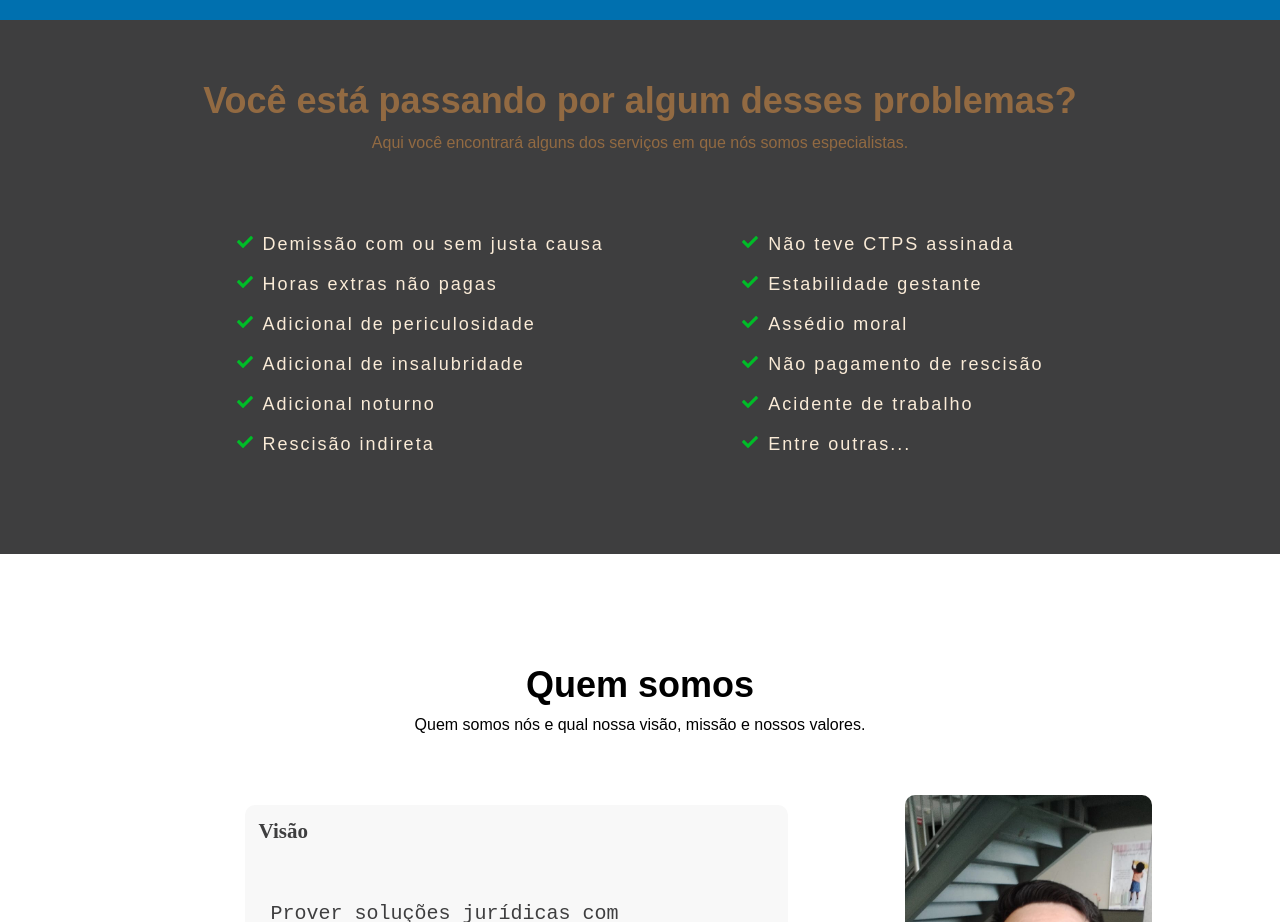
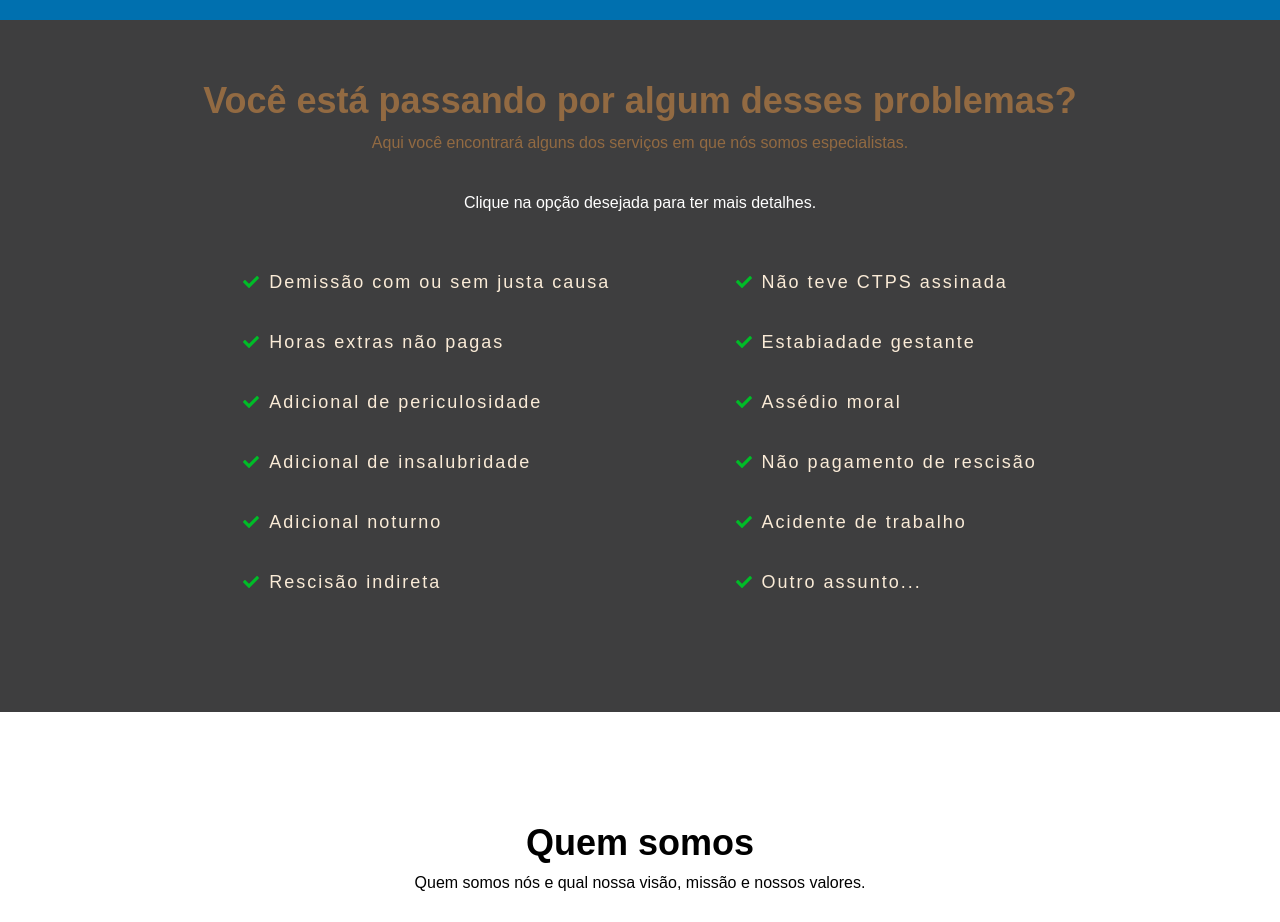
Before and after one commit to moisesgui/abelardocastelobranco.github.io, a React (Create React App) app: page / in a window 1280 px wide. Shown: the part 1140-2062 px from the top of the page. Built offline with nearby package versions, Linux system fonts and the light colour scheme; a web font is replaced by a local one.

Commit message:
[feat]Update work-list style

```diff
--- a/src/Pages/Home/Home.js
+++ b/src/Pages/Home/Home.js
@@ -59,7 +59,7 @@ const Home = () => {
             ADVOCACIA E CONSULTORIA JURÍDICA
           </p>
           <div class="btn-whats">
-            <a href="https://api.whatsapp.com/send?phone=5585986900473" target="_blank" class="btn-hero">
+            <a class="btn-hero" href="https://api.whatsapp.com/send?phone=5585986900473" target="_blank">
               <FaWhatsapp
                 size="55px"
               />
@@ -67,7 +67,7 @@ const Home = () => {
             </a>
           </div>
           <div class="btn-insta">
-            <a href="https://instagram.com/abelardocastelobranco.adv?igshid=NmZiMzY2Mjc=" class="btn-hero-2">
+            <a class="btn-hero-2" href="https://instagram.com/abelardocastelobranco.adv?igshid=NmZiMzY2Mjc=" target="_blank">
               <FaInstagram
                 size="50px"
               />
--- a/src/Shared/Components/Course/Course.js
+++ b/src/Shared/Components/Course/Course.js
@@ -10,26 +10,30 @@ const Course = () => {
       <p class="course-title">
         Aqui você encontrará alguns dos serviços em que nós somos especialistas.
       </p>
+      <div>
+
+      <span>Clique na opção desejada para ter mais detalhes.</span>
+      </div>
       <div class="course-container" data-aos="fade-up" data-aos-anchor-placement="top-bottom">
         <div>
-          <ul class="course-item">
-            <li><FaCheck size="16px" />Demissão com ou sem justa causa</li>
-            <li><FaCheck size="16px" />Horas extras não pagas</li>
-            <li><FaCheck size="16px" />Adicional de periculosidade</li>
-            <li><FaCheck size="16px" />Adicional de insalubridade</li>
-            <li><FaCheck size="16px" />Adicional noturno</li>
-            <li><FaCheck size="16px" />Rescisão indireta</li>
-          </ul>
+          <div class="course-item">
+            <a href="https://api.whatsapp.com/send?phone=5585986900473&text=Ol%C3%A1%2C%20gostaria%20de%20saber%20mais%2C%20sobre%20a%20demiss%C3%A3o%20com%20ou%20sem%20justa%20causa!" target="_blank"><FaCheck size="16px" />Demissão com ou sem justa causa</a>
+            <a href="https://api.whatsapp.com/send?phone=5585986900473&text=Ol%C3%A1%2C%20gostaria%20de%20saber%20mais%2C%20sobre%20horas%20extras%20n%C3%A3o%20pagas!" target="_blank"><FaCheck size="16px" />Horas extras não pagas</a>
+            <a href="https://api.whatsapp.com/send?phone=5585986900473&text=Ol%C3%A1%2C%20gostaria%20de%20saber%20mais%20sobre%20adicional%20de%20periculosidade!" target="_blank"><FaCheck size="16px" />Adicional de periculosidade</a>
+            <a href="https://api.whatsapp.com/send?phone=5585986900473&text=Ol%C3%A1%2C%20gostaria%20de%20saber%20mais%20sobre%20adicional%20de%20insalubridade!" target="_blank"><FaCheck size="16px" />Adicional de insalubridade</a>
+            <a href="https://api.whatsapp.com/send?phone=5585986900473&text=Ol%C3%A1%2C%20gostaria%20de%20saber%20mais%20sobre%20adicional%20noturno!" target="_blank"><FaCheck size="16px" />Adicional noturno</a>
+            <a href="https://api.whatsapp.com/send?phone=5585986900473&text=Ol%C3%A1%2C%20gostaria%20de%20saber%20mais%20sobre%20rescis%C3%A3o%20indireta!" target="_blank"><FaCheck size="16px" />Rescisão indireta</a>
+          </div>
         </div>
         <div>
-          <ul class="course-item">
-              <li><FaCheck size="16px" />Não teve CTPS assinada</li>
-              <li><FaCheck size="16px" />Estabilidade gestante</li>
-              <li><FaCheck size="16px" />Assédio moral</li>
-              <li><FaCheck size="16px" />Não pagamento de rescisão</li>
-              <li><FaCheck size="16px" />Acidente de trabalho</li>
-              <li><FaCheck size="16px" />Entre outras...</li>
-          </ul>
+          <div class="course-item">
+              <a href="https://api.whatsapp.com/send?phone=5585986900473&text=Ol%C3%A1%2C%20gostaria%20de%20saber%20mais%20sobre%20a%20carteira%20de%20trabalho%20n%C3%A3o%20assinada!" target="_blank"><FaCheck size="16px" />Não teve CTPS assinada</a>
+              <a href="https://api.whatsapp.com/send?phone=5585986900473&text=Ol%C3%A1%2C%20gostaria%20de%20saber%20mais%20sobre%20a%20estabilidade%20gestante!" target="_blank"><FaCheck size="16px" />Estabiadade gestante</a>
+              <a href="https://api.whatsapp.com/send?phone=5585986900473&text=Ol%C3%A1%2C%20gostaria%20de%20saber%20mais%20sobre%20caso%20de%20ass%C3%A9dio%20moral!" target="_blank"><FaCheck size="16px" />Assédio moral</a>
+              <a href="https://api.whatsapp.com/send?phone=5585986900473&text=Ol%C3%A1%2C%20gostaria%20de%20saber%20mais%20sobre%20o%20n%C3%A3o%20pagamento%20de%20rescis%C3%A3o%20trabalhista!"><FaCheck size="16px" />Não pagamento de rescisão</a>
+              <a href="https://api.whatsapp.com/send?phone=5585986900473&text=Ol%C3%A1%2C%20gostaria%20de%20saber%20mais%20sobre%20acidente%20de%20trabalho!" target="_blank"><FaCheck size="16px" />Acidente de trabalho</a>
+              <a href="https://api.whatsapp.com/send?phone=5585986900473&text=Ol%C3%A1%20gostaria%20de%20tirar%20uma%20d%C3%BAvida..." target="_blank"><FaCheck size="16px" />Outro assunto...</a>
+          </div>
         </div>
       </div>
     </section>
--- a/src/Shared/Components/Course/Couse.style.css
+++ b/src/Shared/Components/Course/Couse.style.css
@@ -1,4 +1,4 @@
-.course-item li:hover {
+.course-item a:hover {
 	transform: scale(1.08);
 	transition: 0.3s;
 	color: #926a42;
@@ -9,12 +9,17 @@
 	text-align: center;
 	padding: 60px;
 }
+.course span {
+	color: #fff;
+	margin-bottom: 20px;
+}
 .course-content {
 	background-color: #3E3E3F;
 }
 .course-container {
 	display: flex;
 	justify-content: space-evenly;
+	margin: 40px 0px;
 }
 .course h1{
 	color: #926a42;
@@ -26,19 +31,19 @@
 	font-size: 16px;
 	font-weight: 300;
 	line-height: 22px;
-	padding: 10px;
-	margin-bottom: 30px;
+	padding: 10px 0 40px 0;
 }
-.course-item {
+.course-item a {
 	display: flex;
-    flex-direction: column;
-    padding: 30px;
+	align-items: center;
+    padding: 10px;
     letter-spacing: 2px;
     text-align: left;
     color: antiquewhite;
     line-height: 40px;
     font-size: 18px;
 	list-style: none;
+	text-decoration: none;
 }
 .course-item svg {
 	padding-right: 10px;
```
